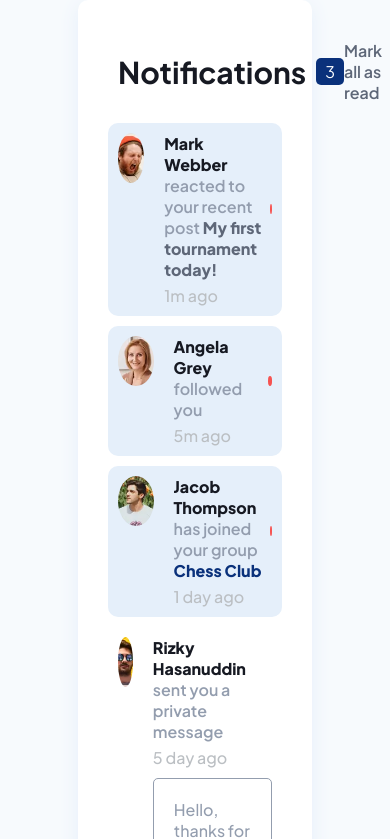
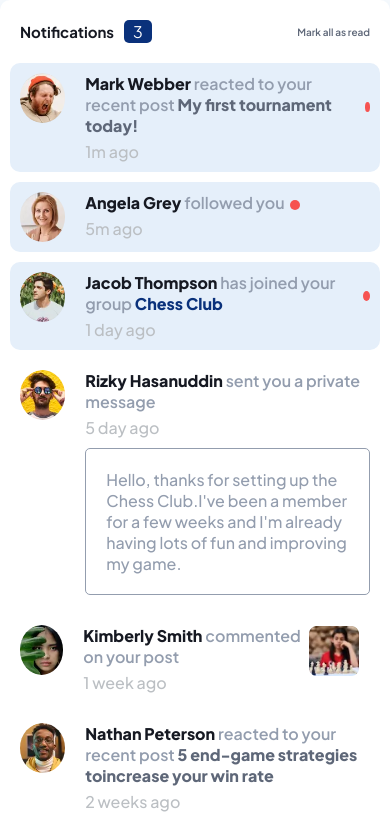
Before and after one commit to Eyu-Gen/Notifications-Page, a plain HTML site: page index.html in a window 390 px wide. Shown: the top 839 px of the page. Drawn offline with Linux system fonts and the light colour scheme.

Commit message:
Incomplete

```diff
--- a/index.html
+++ b/index.html
@@ -20,7 +20,7 @@
             <p id="markAll">Mark all as read</p>
         </div>
 
-        <div class="container" id="container2">
+        <div class="container newNotification" id="container2">
             <div class="imageContainer imageSection center">
                 <img src="images/avatar-mark-webber.webp" alt="">
             </div>
@@ -28,8 +28,8 @@
                 <div class="upperPart center">
                     <p class="heading">
                         <a href="#" class="highlight userHighlight">Mark Webber</a> reacted to your recent post <a href="#" class="highlight postHighlight">My first tournament today!</a>
+                        <div class="mark"></div>
                     </p>
-                    <div class="mark"></div>
                 </div>
                 <div class="lowerPart">
                     <p class="time">1m ago</p>
@@ -37,7 +37,7 @@
             </div>
         </div>
 
-        <div class="container" id="container3">
+        <div class="container newNotification" id="container3">
             <div class="imageContainer imageSection center">
                 <img src="images/avatar-angela-gray.webp" alt="">
             </div>
@@ -45,8 +45,8 @@
                 <div class="upperPart center">
                     <p class="heading">
                         <a href="#" class="highlight userHighlight">Angela Grey</a> followed you
+                        <div class="mark"></div>
                     </p>
-                    <div class="mark"></div>
                 </div>
                 <div class="lowerPart">
                     <p class="time">5m ago</p>
@@ -54,7 +54,7 @@
             </div>
         </div>
 
-        <div class="container" id="container4">
+        <div class="container newNotification" id="container4">
             <div class="imageContainer imageSection center">
                 <img src="images/avatar-jacob-thompson.webp" alt="">
             </div>
--- a/index.js
+++ b/index.js
@@ -0,0 +1,11 @@
+document.getElementById("markAll").addEventListener("click", function() {
+    document.getElementById("newNotificationNumber").style.display = "none";
+
+    let mark = document.getElementsByClassName("mark");
+    let box = document.getElementsByClassName("newNotification");
+
+    for(let i = 0; i < box.length; i++) {
+        mark[i].style.display = "none";
+        box[i].style.backgroundColor = "var(--defaultColor)";
+    }
+});
--- a/style.css
+++ b/style.css
@@ -164,6 +164,13 @@ main{
                 font-weight: 500;
                 color: var(--naturalGrayishBlue);
                 padding: 20px;
+                transition: background-color 0.2s linear, border-color 0.2s linear;
+            }
+
+            &:hover{
+                cursor: pointer;
+                border-color: var(--defaultColor);
+                background-color: var(--naturalLightBlue1);
             }
         }
     }
@@ -178,10 +185,17 @@ main{
 
     .rightBox{
         margin-right: 10px;
+        border: 1px solid var(--defaultColor);
+        outline: 3px solid var(--defaultColor);
 
         .imageSection{
             width: 50px;
             height: 50px;
+        }
+
+        &:hover{
+            outline-color: var(--naturalLightBlue1);
+            border-radius: 10px;
         }
     }
 }
@@ -191,3 +205,38 @@ main{
 #container4{
     background-color: var(--naturalLightBlue1);
 }
+
+@media (max-width: 550px) {
+    main{
+        width: 100%;
+        padding: 10px;
+    }
+
+    #container1{
+        .headingWrapper{
+            .heading{
+                font-size: 15px;
+            }
+
+            #newNotificationNumber{
+                background-color: var(--primaryBlue);
+                color: var(--defaultColor);
+                padding: 1px 9px;
+                margin-left: 10px;
+                border-radius: 5px;
+            }
+        }
+
+        #markAll{
+            font-size: 10px;
+            font-weight: 600;
+            color: var(--naturalDarkGrayishBlue);
+            transition: color 0.1s linear;
+
+            &:hover{
+                cursor: pointer;
+                color: var(--primaryBlue);
+            }
+        }
+    }
+}
```
Also changed, not shown: images/active-states.jpg (deleted), images/desktop-design.jpg (deleted).
